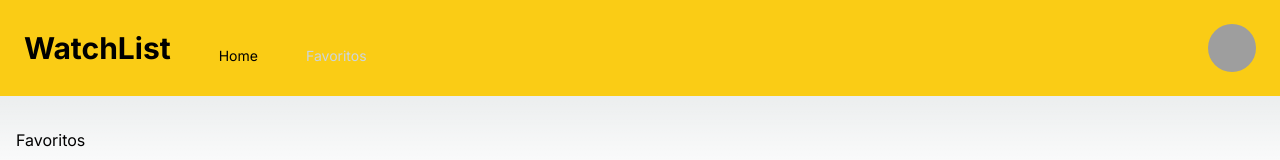
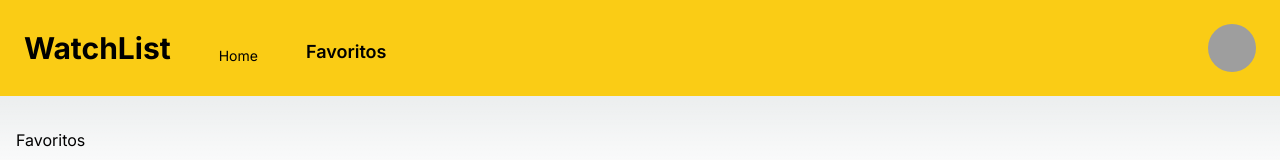
Before and after one commit to emersonnfs/watchlistwebapp, a Next.js app: page /favoritos in a window 1280 px wide. Shown: the top 160 px of the page. Built offline with nearby package versions, Linux system fonts and the light colour scheme; grey boxes are pictures that could not be loaded.

Commit message:
Definido font do menu

```diff
--- a/src/components/NavBar.jsx
+++ b/src/components/NavBar.jsx
@@ -10,14 +10,14 @@ const NavBar = ({ active }) => {
           </a>
         </li>
         <li>
-            <Link href="/" className={active == "home" && "text-slate-500   "}>
+          <Link href="/" className={active == "home"  ? "text-lg font-semibold text-black-200" : "text-black-400"}>
             Home
           </Link>
         </li>
         <li>
           <Link
             href="/favoritos"
-              className={active == "favoritos" && "text-slate-300"}
+            className={active == "favoritos"  ? "text-lg font-semibold text-black-200" : "text-black-400"}
           >
             Favoritos
           </Link>
```
Lines whose indentation alone changed are shown as unchanged.
